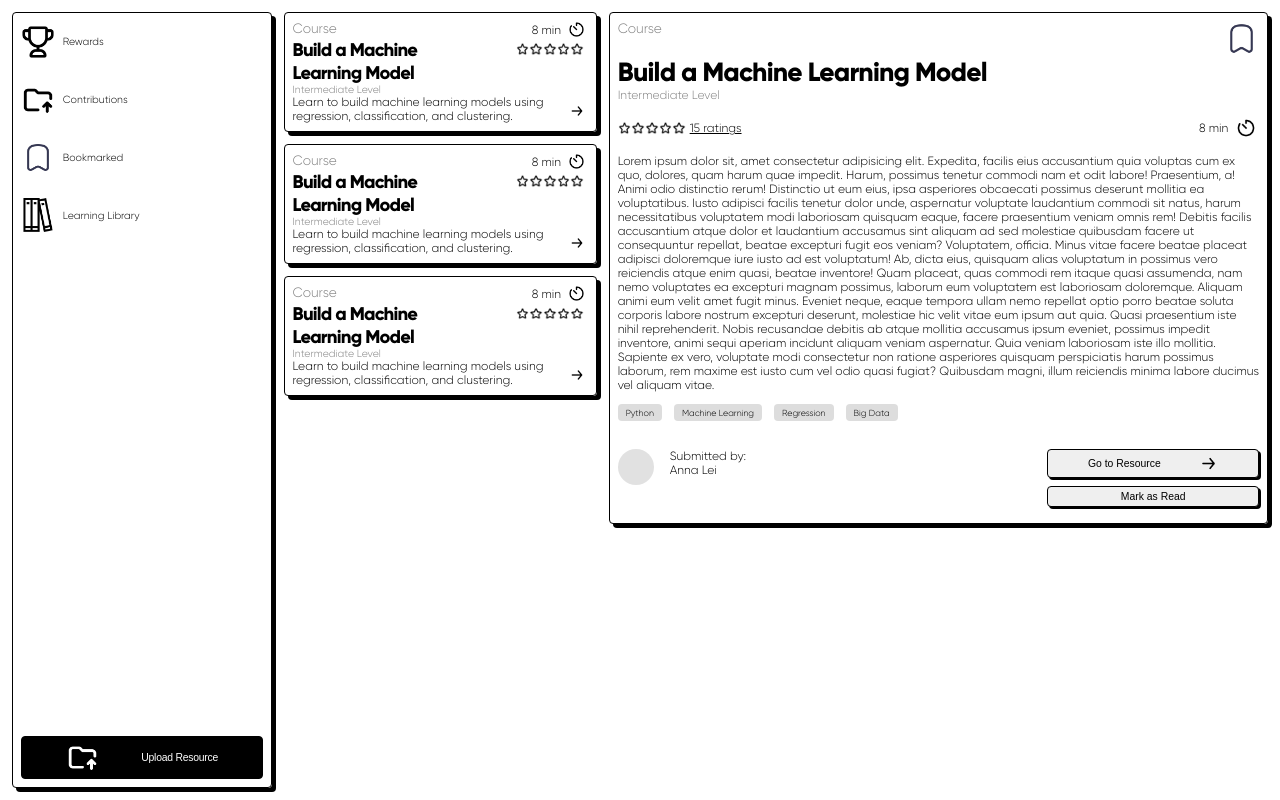
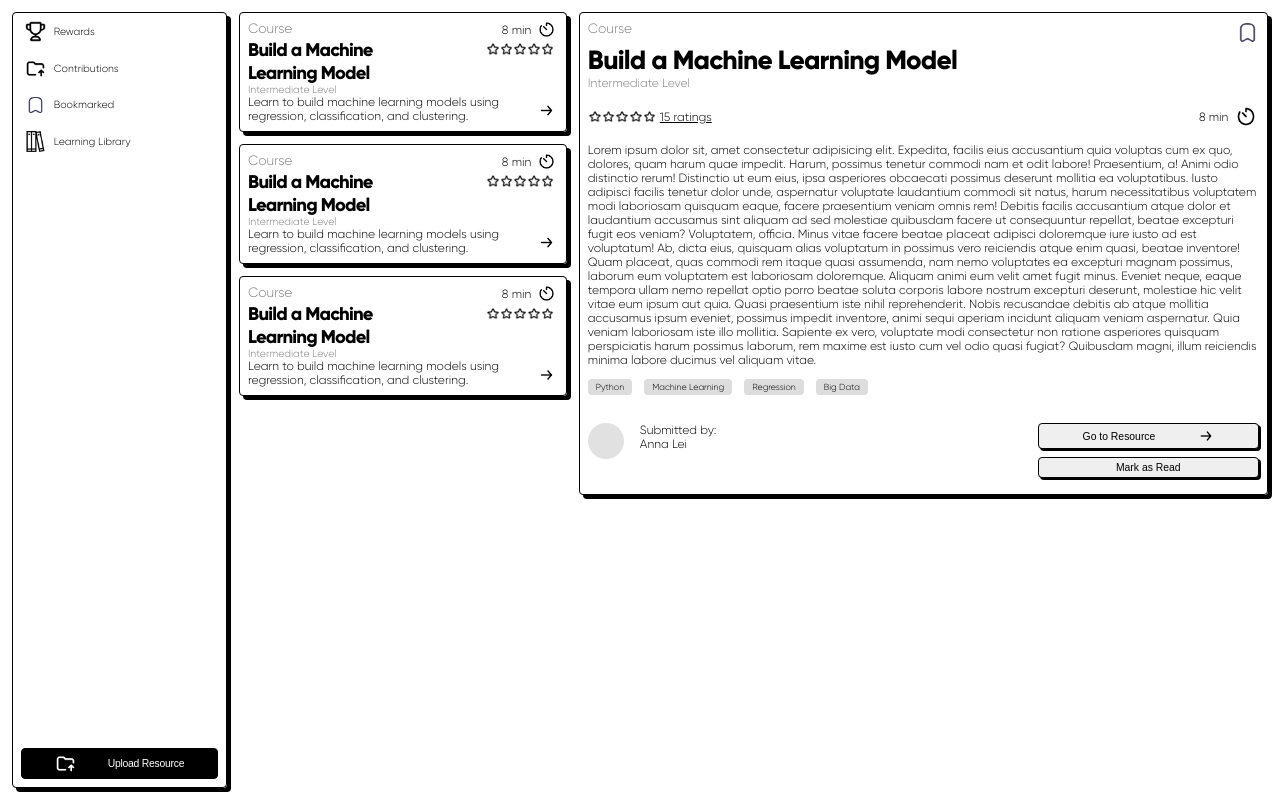
Before and after one commit to makeitMVPadmin/P4_Member_Achievement, a React (Create React App) app: page /resource in a window 1280 px wide. Built offline with nearby package versions, Linux system fonts and the light colour scheme.

Commit message:
update hover and click effect in nav

```diff
--- a/src/components/NavBar/NavBar.jsx
+++ b/src/components/NavBar/NavBar.jsx
@@ -4,8 +4,15 @@ import uploadIcon from "../../assets/icons/upload-folder-svgrepo-com.png";
 import uploadIcon2 from "../../assets/icons/upload-folder-svgrepo-com2.png";
 import savedIcon from "../../assets/icons/saved-svgrepo-com.png";
 import libraryIcon from "../../assets/icons/library-book-svgrepo-com.png";
+import { useState } from "react";
 
 export default function NavBar() {
+  const [isLibraryOpen, setIsLibraryOpen] = useState(false);
+
+  const toggleLibraryMenu = () => {
+    setIsLibraryOpen(!isLibraryOpen);
+  };
+
   return (
     <ul className="nav__list">
       <div className="nav__container-top">
@@ -25,7 +32,7 @@ export default function NavBar() {
           />
           <p className="nav__item-name">Bookmarked</p>
         </li>
-        <li className="nav__item">
+        <li className="nav__item" onClick={toggleLibraryMenu}>
           <img
             src={libraryIcon}
             alt="library books icon"
@@ -33,6 +40,14 @@ export default function NavBar() {
           />
           <p className="nav__item-name">Learning Library</p>
         </li>
+        {isLibraryOpen && (
+          <ul className="nav__library-sublist">
+            <li className="nav__library-subitem">Software Engineering</li>
+            <li className="nav__library-subitem">UX/UI Design</li>
+            <li className="nav__library-subitem">Product</li>
+            <li className="nav__library-subitem">Data Science</li>
+          </ul>
+        )}
       </div>
       <div className="nav__container-bottom">
         <button className="nav__button">
--- a/src/components/NavBar/NavBar.scss
+++ b/src/components/NavBar/NavBar.scss
@@ -16,17 +16,33 @@
 
   &__item {
     display: flex;
-    padding: 0.75rem 0;
+    padding: 0.5rem 0.25rem;
     align-items: center;
 
     &-name {
       font-size: 0.65rem;
       margin-left: 0.5rem;
     }
+
+    &:hover {
+      cursor: pointer;
+      background-color: $black;
+      color: $white;
+      @include thin-border;
+      box-shadow: none;
+
+      .nav__icon {
+        filter: invert(1);
+      }
+    }
   }
 
   &__icon {
     width: 14%;
+
+    @include desktop {
+      width: 11%;
+    }
   }
 
   &__container {
@@ -52,4 +68,29 @@
       letter-spacing: -0.015rem;
     }
   }
+
+  &__library {
+    &-sublist {
+      list-style-type: none;
+      display: flex;
+      flex-direction: column;
+      margin-left: 2rem;
+      padding: 0 0.25rem;
+    }
+
+    &-subitem {
+      font-size: 0.65rem;
+      letter-spacing: -0.025rem;
+      margin: 0.25rem 0;
+      padding: 0.35rem;
+
+      &:hover {
+        cursor: pointer;
+        background-color: $black;
+        color: $white;
+        @include thin-border;
+        box-shadow: none;
+      }
+    }
+  }
 }
--- a/src/components/ResourceDetailCard/ResourceDetailCard.scss
+++ b/src/components/ResourceDetailCard/ResourceDetailCard.scss
@@ -21,6 +21,10 @@
 
   &__saved-icon {
     width: 5.5%;
+
+    @include desktop {
+      width: 3.5%;
+    }
   }
 
   &__title {
@@ -101,6 +105,10 @@
 
   &__forward-arrow-icon {
     width: 9.5%;
+
+    @include desktop {
+      width: 7.5%;
+    }
   }
 
   &__tags-container {
--- a/src/pages/ResourcePage/ResourcePage.scss
+++ b/src/pages/ResourcePage/ResourcePage.scss
@@ -22,5 +22,9 @@
     display: flex;
     flex-direction: column;
     height: 100vh;
+
+    @include desktop {
+      width: 28%;
+    }
   }
 }
--- a/src/styles/partials/_variables.scss
+++ b/src/styles/partials/_variables.scss
@@ -1,10 +1,10 @@
 $tablet-breakpoint: 768px;
 $desktop-breakpoint: 1024px;
 
-
 $black: #000000;
-$dark-blue: #0954B0;
-$light-blue: #0099FF;
-$red: #FF7070;
-$cream: #FFF9F4;
-$yellow: #FFD22F;
+$dark-blue: #0954b0;
+$light-blue: #0099ff;
+$red: #ff7070;
+$cream: #fff9f4;
+$yellow: #ffd22f;
+$white: #ffffff;
```
